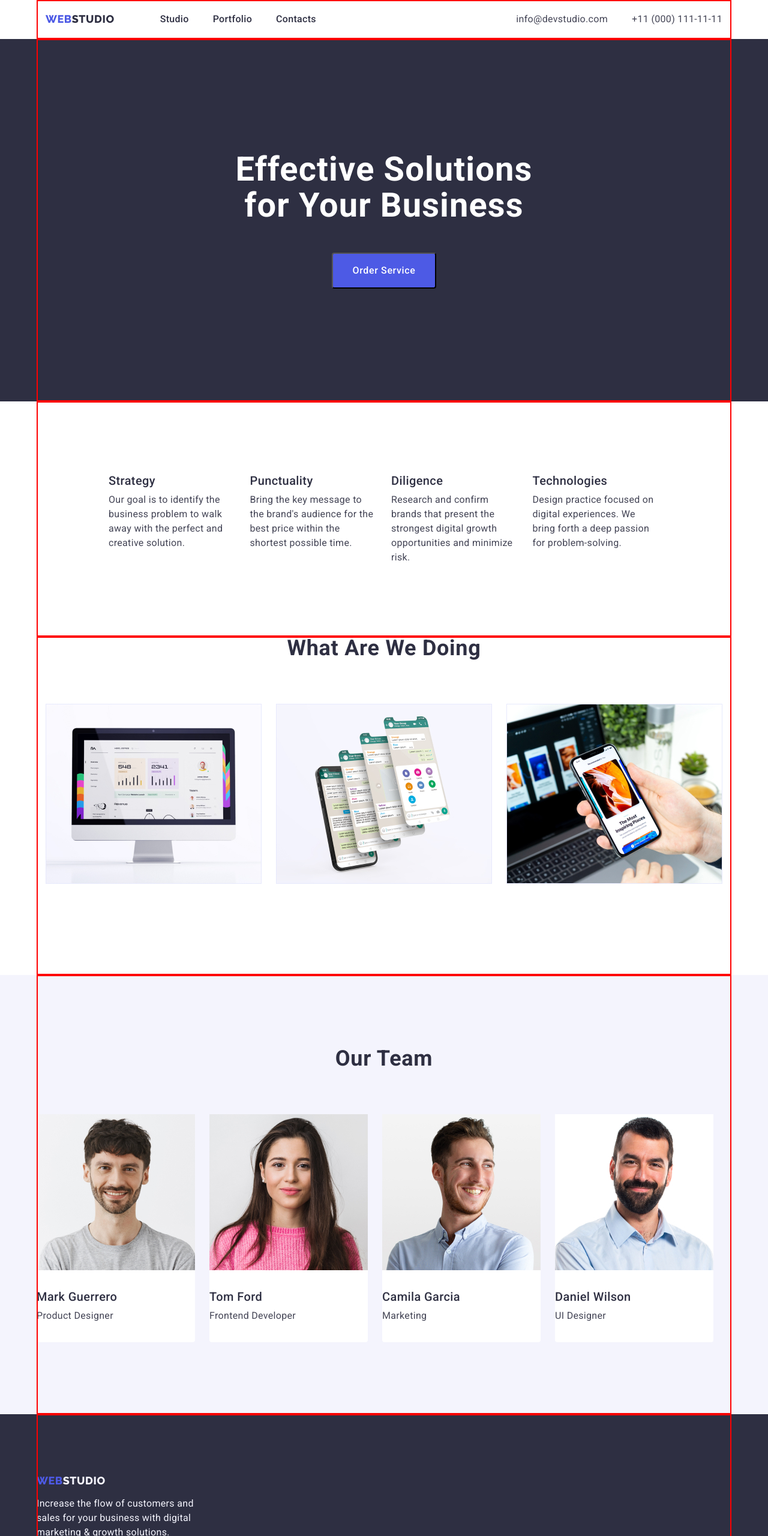
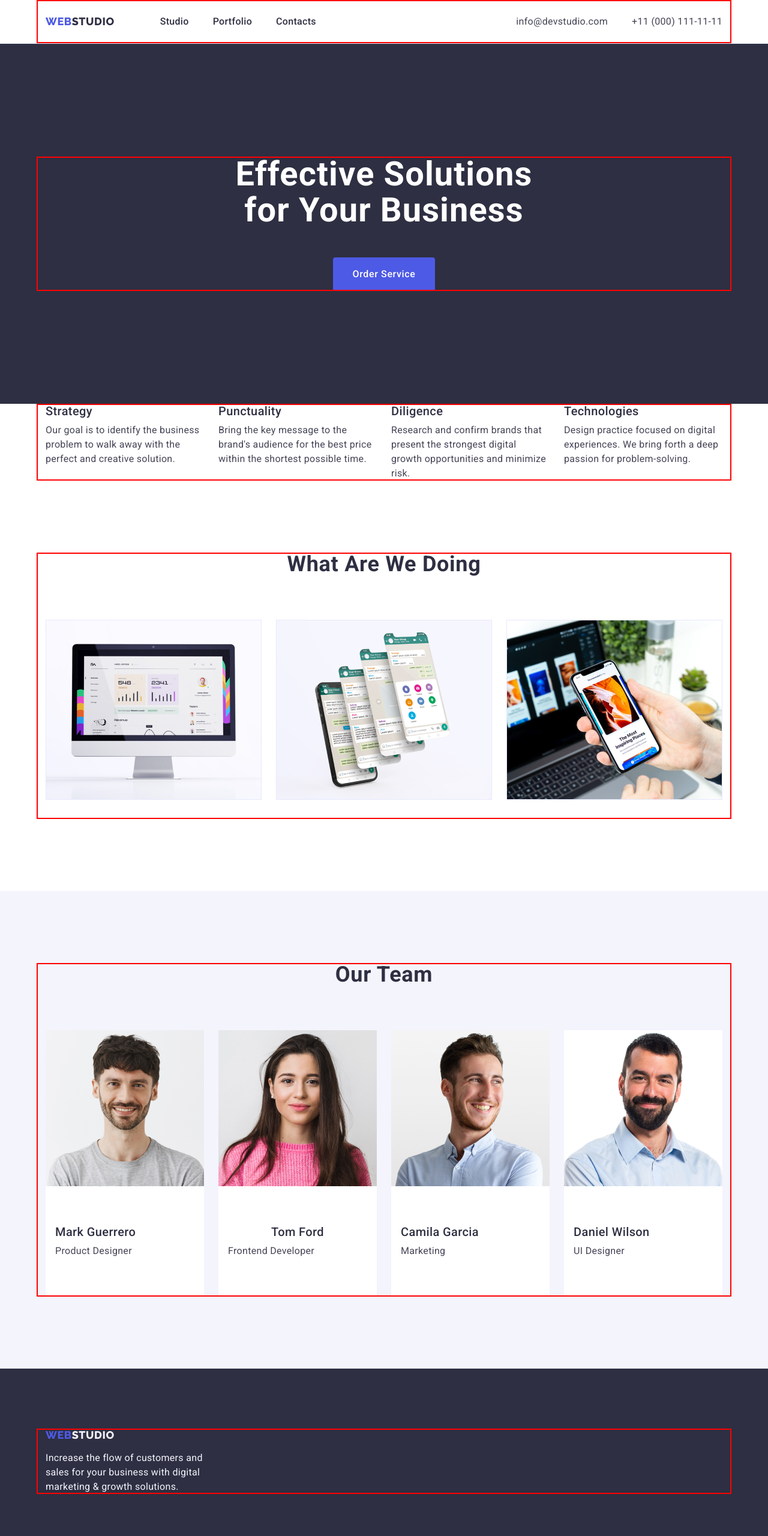
Before and after one commit to Ira-Se/goit-markup-hw-03, a plain HTML site: page index.html in a window 1280 px wide. Shown: the top 2560 px of the page at 60% size. Drawn offline with nearby package versions, Linux system fonts and the light colour scheme.

Commit message:
fixes after autocheck

```diff
--- a/css/styles.css
+++ b/css/styles.css
@@ -90,9 +90,11 @@ button {
 .header-container {
   display: flex;
   align-items: center;
+
+}
+.header {
   border-bottom: 1px solid var(--color-cornflower);
 }
-
 .header-nav {
   margin-right: auto;
   display: flex;
@@ -125,7 +127,7 @@ button {
   letter-spacing: 0.02em;
   color: var(--color-navy-blue);
   display: block;
-  padding: 20px 0;
+  padding: 24px 0;
 }
 .header-nav-link:hover,
 .header-nav-link:focus {
@@ -163,12 +165,11 @@ button {
 */
 .hero {
   background-color: var(--color-navy-blue);
+  padding: 188px 0;
 }
 
-.hero-container {
-  padding-top: 188px;
-  padding-bottom: 188px;
-}
+
+
 .hero-title {
   text-align: center;
   font-weight: 700;
@@ -176,7 +177,7 @@ button {
   line-height: 1.07;
   letter-spacing: 0.02em;
   color: var(--color-white);
-  width: 496px;
+  max-width: 496px;
   margin: 0 auto 48px;
 }
 .hero-btn {
@@ -193,7 +194,8 @@ button {
   padding: 16px 32px;
   margin: 0 auto;
   min-width: 169px;
-  min-height: 56;
+  min-height: 56px;
+  border: none;
 }
 
 .hero-btn:hover,
@@ -205,8 +207,8 @@ button {
   | Features styles
   |============================
 */
-.features-container {
-  padding: 120px;
+.functional {
+  padding: 120px 0;
 }
 
 .features-list {
@@ -222,8 +224,8 @@ button {
   | Functional styles
   |============================
 */
-.functional-container {
-  padding-bottom: 120px;
+.functional {
+  padding: 120px 0;
 }
 
 .functional-list {
@@ -245,6 +247,7 @@ button {
 
 .team {
   background-color: var(--color-cloud);
+  padding: 120px 0;
 }
 
 .team-item {
@@ -252,9 +255,9 @@ button {
   padding-bottom: 32px;
   border-radius: 0px 0px 4px 4px;
   display: block;
+  width: calc((100% - 72px) / 4)
 }
 .team-container {
-  padding: 120px 0;
   align-items: center;
 }
 
@@ -268,6 +271,13 @@ button {
   max-width: 100%;
   height: auto;
 }
+.team-item-container {
+  padding: 32px 16px
+}
+.team-title {
+  text-align: center;
+  margin-bottom: 8px;
+}
 
 /**
   |============================
@@ -275,11 +285,10 @@ button {
   |============================
 */
 
-.footer-container {
-  padding: 100px 0;
-}
+
 .footer {
   background-color: var(--color-navy-blue);
+  padding: 100px 0;
 }
 .footer-link {
   font-family: "Raleway", sans-serif;
@@ -289,6 +298,8 @@ button {
   letter-spacing: 0.03em;
   text-transform: uppercase;
   color: var(--color-iris);
+  display: inline-block;
+  margin-bottom: 16px;
 }
 .logo-cloud {
   color: var(--color-cloud);
@@ -300,7 +311,6 @@ button {
   letter-spacing: 0.02em;
   color: var(--color-cloud);
   width: 264px;
-  margin-top: 16px;
 }
 
 /**
@@ -308,8 +318,8 @@ button {
   | Portfolio styles
   |============================
 */
-.portfolio-container {
-  padding-bottom: 120px;
+.portfolio {
+  padding: 96px 0 120px;
 }
 .portfolio-filters-btn {
   font-family: inherit;
@@ -328,6 +338,8 @@ button {
 .portfolio-filters-btn:focus {
   background-color: var(--color-ocean);
   color: var(--color-white);
+  padding: 12px 24px;
+  border: 1px solid transparent;
 }
 
 .portfolio-filters-list {
@@ -338,17 +350,25 @@ button {
   gap: 24px;
   margin-left: auto;
   margin-right: auto;
+  justify-content: center;
+  margin-bottom: 72px
 }
 
 .portfolio-projects-list {
   display: flex;
   flex-wrap: wrap;
   gap: var(--indent);
+  row-gap: 48px;
+
 }
 
 .portfolio-projects-item {
   flex-basis: calc ((100% - var(--indent) * (var(--items-1))) / var(--items));
   border: 1px solid var(--color-cornflower);
   width: 360px;
-  padding-bottom: 48px;
 }
+.portfolio-prosect-container {
+  padding: 32px 16px;
+  border: 1px solid #e7e9fc;
+  border-top: none;
+}
--- a/index.html
+++ b/index.html
@@ -155,8 +155,10 @@
                 width="264"
                 height="260"
               />
+              <div class="team-item-container">
                 <h3 class="section-subtitle">Mark Guerrero</h3>
                 <p class="section-text">Product Designer</p>
+              </div>
             </li>
             <li class="team-item">
               <img
@@ -166,8 +168,10 @@
                 width="264"
                 height="260"
               />
+              <div class="team-item-container">
                 <h3 class="team-title section-subtitle">Tom Ford</h3>
                 <p class="section-text">Frontend Developer</p>
+              </div>
             </li>
             <li class="team-item">
               <img
@@ -177,8 +181,10 @@
                 width="264"
                 height="260"
               />
+              <div class="team-item-container">
                 <h3 class="section-subtitle">Camila Garcia</h3>
                 <p class="section-text">Marketing</p>
+              </div>
             </li>
             <li class="team-item">
               <img
@@ -188,8 +194,10 @@
                 width="264"
                 height="260"
               />
+              <div class="team-item-container">
                 <h3 class="section-subtitle">Daniel Wilson</h3>
                 <p class="section-text">UI Designer</p>
+              </div>
             </li>
           </ul>
         </div>
```
Also changed, not shown: portfolio.html (+20 -0 lines). Lines whose indentation alone changed are shown as unchanged.
